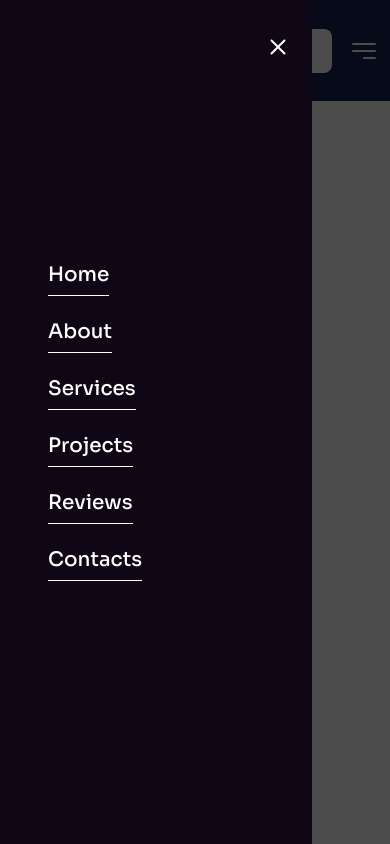
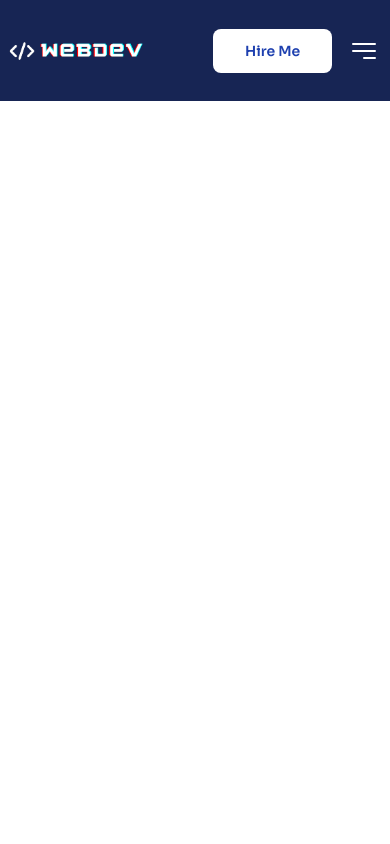
Before and after one commit to GarimaUttam/my_Portfolio, a Next.js app: page / in a window 390 px wide. Built offline with nearby package versions, Linux system fonts and the light colour scheme.

Commit message:
making nav responsive

```diff
--- a/components/Home/Navbar/MobileNav.tsx
+++ b/components/Home/Navbar/MobileNav.tsx
@@ -3,13 +3,21 @@ import Link from 'next/link'
 import React from 'react'
 import { CgClose } from 'react-icons/cg'
 
-const MobileNav = () => {
+
+// props type
+type Props = {
+  showNav: boolean
+  closeNav: () => void
+}
+const MobileNav = ({closeNav,showNav}: Props) => {
+  const navOpen = showNav?'translate-x-0':'translate-x-[-100%]';
+
   return (
     <div>
       {/* Overlay */}
-      <div className='fixed inset-0 z-[1000] bg-black opacity-70 w-full h-screen'></div>
+      <div className={`fixed ${navOpen} transform transition-all duration-500 inset-0 z-[1000] bg-black opacity-70 w-full h-screen`}></div>
       {/* Nav links */}
-      <div className='text-white fixed justify-center flex flex-col h-full w-[80%] sm:w-[60%] bg-[#0f0715] space-y-6 z-[10000]'>
+      <div className={`text-white ${navOpen} transform transition-all duration-500 delay-300 fixed justify-center flex flex-col h-full w-[80%] sm:w-[60%] bg-[#0f0715] space-y-6 z-[10000]`}>
           {navLinks.map((navlink) => {
               return (
                 <Link key={navlink.id} href={navlink.url}>                    <p className='nav__link text-[20px] ml-12 border-b-[1.5px] pb-2 border-white sm:text-[30px]'>{navlink.label}</p>
@@ -17,7 +25,9 @@ const MobileNav = () => {
             )
          })}
          {/* Close button */}
-         <CgClose className='absolute top-[0.7rem] right-[1.4rem] sm:w-8 sm:h-8 w-6 h-6 text-white'/>
+         <CgClose
+            onClick={closeNav}
+            className='absolute top-[0.7rem] right-[1.4rem] sm:w-8 sm:h-8 w-6 h-6 text-white'/>
       </div>
     </div>
   )
--- a/components/Home/Navbar/Nav.tsx
+++ b/components/Home/Navbar/Nav.tsx
@@ -4,7 +4,13 @@ import Link from 'next/link'
 import React from 'react'
 import { HiBars3BottomRight } from 'react-icons/hi2'
 
-const Nav = () => {
+
+// define props type
+type Props = {
+  openNav: () => void;
+};
+
+const Nav = ({openNav}: Props) => {
   return (
     <div className='fixed h-[12vh] z-[10] bg-blue-950 w-full'>
         <div className='flex items-center h-full justify-between w-[95%] sm:w-[90%] xl:w-[80%] mx-auto'>
@@ -33,7 +39,9 @@ const Nav = () => {
                   Hire Me
                 </button>
                 {/* Burger */}
-                <HiBars3BottomRight className='w-8 h-8 cursor-pointer text-white lg:hidden' />
+                <HiBars3BottomRight
+                  onClick={openNav}
+                className='w-8 h-8 cursor-pointer text-white lg:hidden' />
               </div>
             </div>
         </div>
--- a/components/Home/Navbar/ResponsiveNav.tsx
+++ b/components/Home/Navbar/ResponsiveNav.tsx
@@ -1,12 +1,17 @@
-import React from 'react'
+"use client"
+
+import React, { useState } from 'react'
 import MobileNav from './MobileNav'
 import Nav from './Nav'
 
 const ResponsiveNav = () => {
+  const [showNav, setShowNav] = useState(false);
+  const showNavHandler = () => setShowNav(true);
+  const closeNavHandler = () => setShowNav(false);
   return (
     <div>
-        <Nav/>
-        <MobileNav />
+        <Nav openNav = {showNavHandler}/>
+        <MobileNav showNav = {showNav} closeNav={closeNavHandler}/>
     </div>
   )
 }
```
